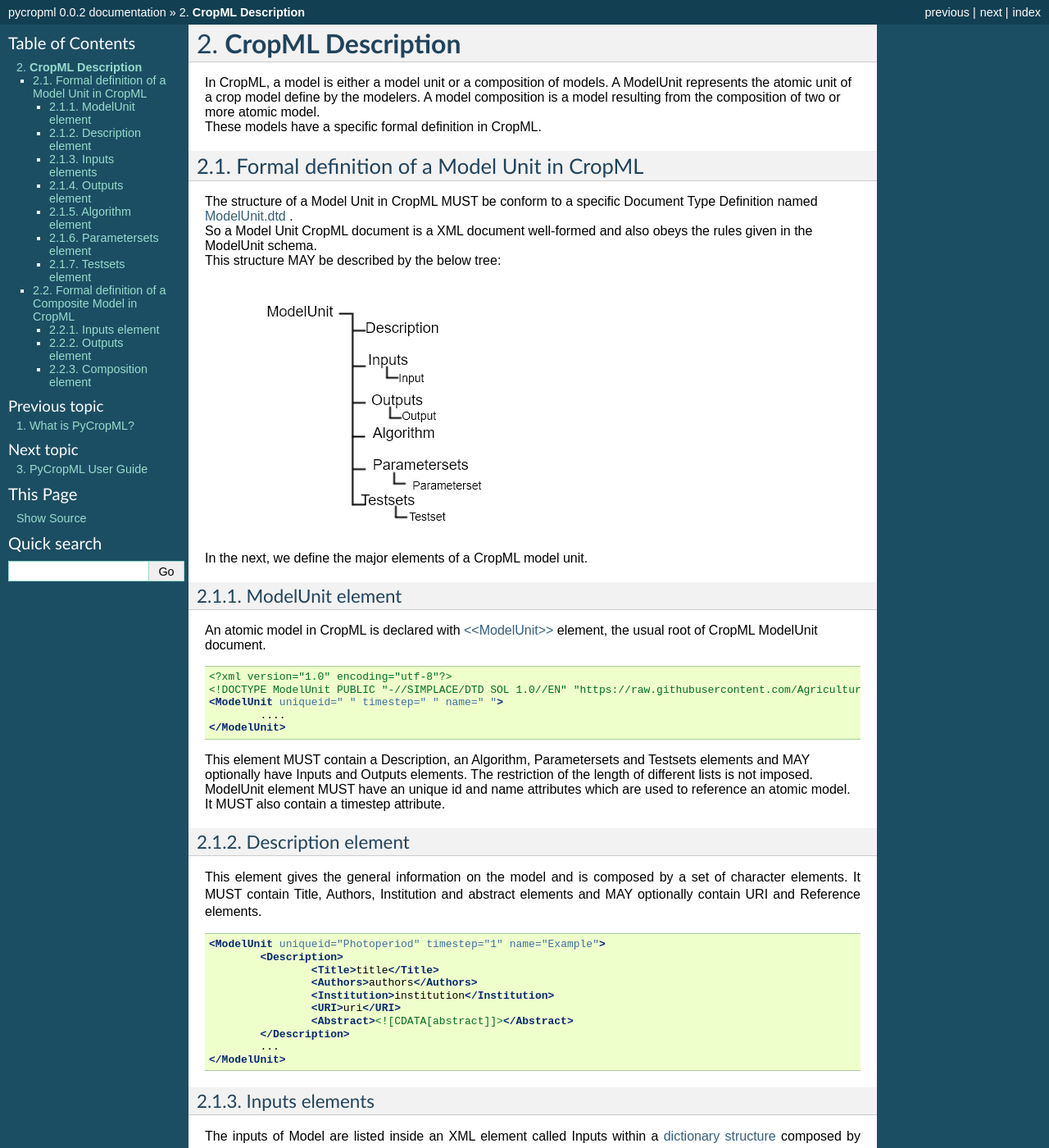
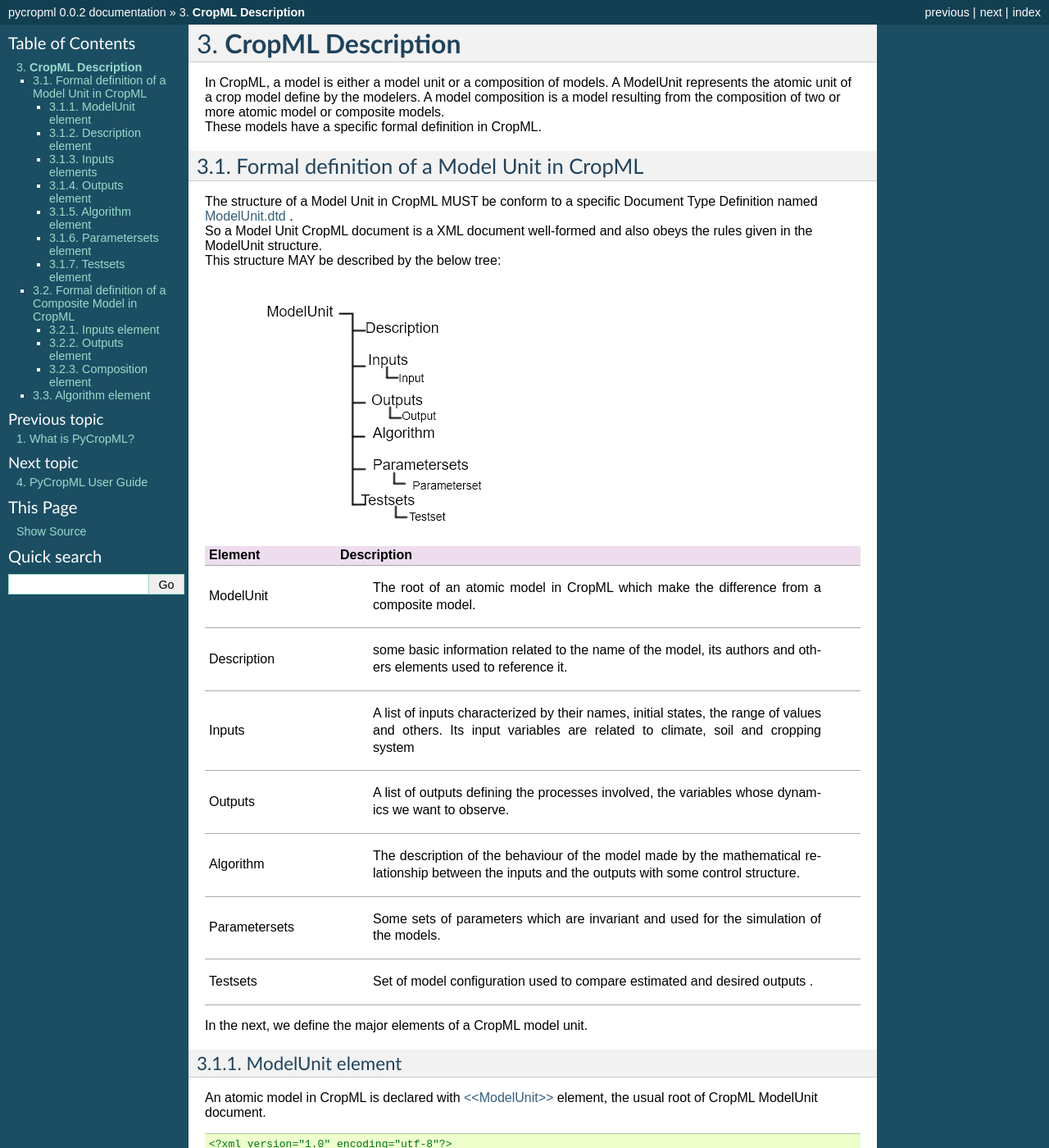
Before and after one commit to AgriculturalModelExchangeInitiative/PyCrop2ML, a Sphinx documentation site: the page built from doc/user/description.rst, in a window 1280 px wide and 1400 px high. Shown: the whole window at 82% size. Built offline with Sphinx 7.4.7, drawn with Linux system fonts in a browser that asks for light colours; pages that are not in the unit, such as notebooks, are missing from menus; some of the changed text lies outside the part shown.

Commit message:
modified documentation

```diff
--- /dev/null
+++ b/doc/model/hello.py
@@ -0,0 +1,46 @@
+# -*- coding: utf-8 -*-
+"""
+Created on Thu Apr 26 00:53:52 2018
+
+@author: midingoy
+"""
+
+
+import os
+from path import Path
+from jinja2 import Environment, FileSystemLoader
+import pycropml
+from test import test1
+from flask import Flask,  url_for
+
+#PATH = os.path.dirname(os.path.abspath("./hello.py"))
+PATH = Path.getcwd()/'doc'/'model'
+TEMPLATE_ENVIRONMENT = Environment(
+    autoescape=False,
+    loader=FileSystemLoader(os.path.join(PATH, 'templates')),
+    trim_blocks=False)
+
+def render_template(template_filename, context):
+    return TEMPLATE_ENVIRONMENT.get_template(template_filename).render(context)
+
+
+def create_index_html():
+    fname = "output.html"
+    models = test1.example()
+    #z = url_for('static', filename='mon_style.css')
+
+    context = {
+        'titre' : "MODELS",
+		'mots' : models,
+
+    }
+    #
+    with open(fname, 'w') as f:
+        html = render_template('accueil.html', context)
+        f.write(html.encode('utf-8'))
+
+def main():
+    create_index_html()
+
+if __name__ == "__main__":
+    main()
--- /dev/null
+++ b/doc/user/Publication.rst
@@ -0,0 +1,3 @@
+============
+**Usecases**
+============
--- a/doc/user/description.rst
+++ b/doc/user/description.rst
@@ -1,22 +1,34 @@
 **CropML Description**
 ======================
 | In CropML, a model is either a model unit or a composition of models. A ModelUnit  represents the atomic unit of a crop model define by the
-	modelers. A model composition  is a model resulting from the composition of two or more atomic model.
+	modelers. A model composition  is a model resulting from the composition of two or more atomic model or composite models.
 | These models have a specific formal definition in CropML.
 
 Formal definition of a Model Unit in CropML
 -------------------------------------------
 | The structure of a Model Unit in CropML MUST be conform to a specific Document Type Definition
 	named `ModelUnit.dtd <https://github.com/AgriculturalModelExchangeInitiative/PyCropML/blob/version2/test/data/ModelUnit.dtd>`_ .
-| So a Model Unit CropML document is a XML document well-formed and also obeys the rules given in the ModelUnit schema.
+| So a Model Unit CropML document is a XML document well-formed and also obeys the rules given in the ModelUnit structure.
 | This structure MAY be described by the below tree:
 
 .. image:: images/modelunit.png
 
+.. csv-table::
+   :header: "Element", "Description"
+   :widths: 25, 100
+
+   "ModelUnit", " The root of an atomic model in CropML which make the difference from a composite model."
+   "Description", " some basic information related to the name of the model, its authors and others elements used to reference it."
+   "Inputs", " A list of inputs characterized by their names, initial states, the range of values and others. Its input variables are related to climate, soil and cropping system"
+   "Outputs", " A list of outputs defining the processes involved, the variables whose dynamics we want to observe."
+   "Algorithm", " The description of the behaviour of the model made by the mathematical relationship between the inputs and the outputs with some control structure."
+   "Parametersets", " Some sets of parameters which are invariant and used for the simulation of the models."
+   "Testsets", " Set of model configuration used to compare estimated and desired outputs  ."
+
 | In the next, we define the major elements of a CropML model unit.
 
 ModelUnit element
-^^^^^^^^^^^^^^^^^^
+^^^^^^^^^^^^^^^^^
 | An atomic model in CropML is declared with `<<ModelUnit>> <https://github.com/AgriculturalModelExchangeInitiative/PyCropML/blob/master/src/pycropml/modelunit.py>`_ element,
 	the usual root of CropML ModelUnit document.
 
@@ -24,13 +36,14 @@
 
 		<?xml version="1.0" encoding="utf-8"?>
 		<!DOCTYPE ModelUnit PUBLIC "-//SIMPLACE/DTD SOL 1.0//EN" "https://raw.githubusercontent.com/AgriculturalModelExchangeInitiative/xml_representation/master/ModelUnit.dtd">
-		<ModelUnit uniqueid=" " timestep=" " name=" ">
+		<ModelUnit modelid=" " timestep=" " name=" " version="">
 			....
 		</ModelUnit>
 
 | This element MUST contain a Description, an Algorithm, Parametersets and Testsets elements and
 	MAY optionally have Inputs and Outputs elements. The restriction of the length of different lists is not imposed.
-| ModelUnit element MUST have an unique id and name attributes which are used to reference an atomic model. It MUST also contain a timestep attribute.
+| ModelUnit element MUST have an modelid and name attributes which are used to reference an atomic model. It MUST also contain a timestep attribute to define the temporality of the model and
+   a version attribute for each version of the model.
 
 Description element
 ^^^^^^^^^^^^^^^^^^^
@@ -39,7 +52,7 @@
 
 .. code-block:: xml
 
-		<ModelUnit uniqueid="Photoperiod" timestep="1" name="Example">
+		<ModelUnit modelid=" " timestep=" " name=" " version =" ">
 			<Description>
 				<Title>title</Title>
 				<Authors>authors</Authors>
@@ -53,10 +66,20 @@
 Inputs elements
 ^^^^^^^^^^^^^^^
 The inputs of Model are listed inside an XML element called Inputs within a `dictionary structure  <https://github.com/AgriculturalModelExchangeInitiative/PyCropML/blob/version2/src/pycropml/inout.py>`_
-composed by their attributes which declarations are optional(default, max, min, parametertype, variabletype and URI) or required(name, datatype, description, inputtype,
-unit ) and their corresponding value. *Inputs* element MUST contain one or more *input* elements.
+composed by their attributes which declarations are optional(default, max, min, parametercategory, variablecategory and uri) or required(name, datatype, description, inputtype,
+unit ) and their corresponding value. *Inputs* element MUST contain one or more *Input* elements.
 
 .. code-block:: xml
+
+      <ModelUnit modelid=" " timestep=" " name=" " version =" ">
+         ...
+         <Inputs>
+            <Input name=" " description=" " parametercategory=" " datatype=" " min=" " max=" " default=" " unit=" " uri="" inputtype=" "/>
+            <Input name=" " description=" " parametercategory=" " datatype=" " min=" " max=" " default=" " unit=" " uri=" " inputtype=" "/>
+            ...
+         </Inputs>
+         ...
+      </ModelUnit>
 
 * The required *datatype* attribute is the type of input value specified in *default* (the default value in the input), *min* (the minimum value in the input) and *max* (the maximum value in the input). It MAY be one type of the set of types used in the existing crop modeling platform.
 
@@ -77,7 +100,19 @@
 
 *	 and their corresponding value
 
-*Outputs* MUST contain zero or more output element.
+*Outputs* MUST contain zero or more output elements.
+
+.. code-block:: xml
+
+      <ModelUnit modelid=" " timestep=" " name=" " version =" ">
+         ...
+         <Outputs>
+            <Output name=" " description=" " datatype=" " min=" " max=" "  unit=" " uri=" "/>
+            <Output name=" " description=" " datatype=" " min=" " max=" "  unit=" " uri=" "/>
+            ...
+         </Outputs>
+         ...
+      </ModelUnit>
 
 | The definition of different attributes is same as Input's attributes.
 
@@ -88,6 +123,17 @@
 | It consists of a set of mathematical equations (relation between inputs), loops and conditional instructions
 	which are well structured in a specific *language*, the algorithm's attribute.
 
+.. code-block:: xml
+
+      <ModelUnit modelid=" " timestep=" " name=" " version =" ">
+         ...
+         <Algorithm language =""><![CDATA[
+            ...
+            ]]>
+         </Algorithm>
+         ...
+      </ModelUnit>
+
 Parametersets element
 ^^^^^^^^^^^^^^^^^^^^^
 | *Parametersets* element contains one or more *Parameterset* elements that define the different ways of setting the model.
@@ -95,6 +141,22 @@
 
 | The different parameterset MUST contain a list of Param elements that show in attribute the name of the parameter (an input
 	which inputtype equals *parameter*) and the fixed value of this one.
+
+.. code-block:: xml
+
+     <ModelUnit modelid=" " timestep=" " name=" " version =" ">
+         ...
+         <Parametersets>
+            <Parameterset name="" description="" uri = ""/>
+            <Parameterset name="" description="" >
+               <Param name="">value</Param>
+               <Param name="">value</Param>
+               ...
+            </Parameterset>
+            ...
+         ...
+      </ModelUnit>
+
 
 Testsets element
 ^^^^^^^^^^^^^^^^
@@ -107,16 +169,48 @@
 | The different Testset MUST contain a list of InputValue and OutputValue elements corresponding respectively to the values
 	of inputs used in the run and the values of Outputs that will be asserted.
 
+.. code-block:: xml
+
+      <ModelUnit modelid=" " timestep=" " name=" " version =" ">
+         ...
+         <Testsets>
+            <Testset name="" parameterset = "" description="" uri = ""/>
+            <Testset name="" parameterset = "" description="" >
+               <Test name="">
+                  <InputValue name="">value</InputValue>
+                  ...
+                  <OutputValue name="" precision ="">value</OutputValue>
+                  ...
+               </Test>
+               ...
+            </Testset>
+            ...
+        </Testsets>
+        ...
+      </ModelUnit>
+
 Formal definition of a Composite Model in CropML
---------------------------------------------------
-| A Composite Model CropML is an assembly of processes which are described by a set of model units or a composite model.
-Given a composite model is a model, this one has also inputs, outputs and internal state which describe the orchestration of different
-independent models composed.
+------------------------------------------------
+| A Composite Model CropML is an assembly of processes which are described by a set of model units or a composition of models.
+   Given a composite model is a model, this one has also inputs, outputs and internal state which describe the orchestration of different
+   independent models composed.
 
-| The structure of a Composite Model in CropML MUST be conform to a specific Document Type Definition
+| The structure of a Composite Model in CropML MUST conform to a specific Document Type Definition
 	named `ModelComposition.dtd <https://github.com/AgriculturalModelExchangeInitiative/PyCropML/blob/version2/test/data/ModelComposition.dtd>`_ .
 
+| The composition is represented as a directed port graph of models:
+
+    | Vertices are the different models that form the composition.
+    | Ports are the inputs and outputs of each model.
+    | Edges are directed and connect one output port to an input port of another model.
+
 | It contains in addition to all Elements of a model unit a Composition Element for the composition of models.
+| This structure MAY be described by the below tree:
+
+.. image:: images/modelcomposition.png
+
+| In the next, we define the major elements of a CropML model unit.
+
 
 Inputs element
 ^^^^^^^^^^^^^^
@@ -126,8 +220,18 @@
 
 Outputs element
 ^^^^^^^^^^^^^^^
+It MUST contain one or more *output* element which provide a set of independent models outputs or a result of a combination of models .
+
 Composition element
 ^^^^^^^^^^^^^^^^^^^
 It's a list of *models* elements which contains a list of *links* elements.
 Link provides the mechanism for mapping inputs declared within one modelUnit to output in another modelUnit,
 allowing information to be exchanged between the various atomic models in the composite model.
+
+Algorithm element
+-----------------
+The implementation differs from the platform:
+
+	* Discrete Events Models and Formalisms (RECORD)
+	* Actor model framework (OpenAlea)
+	* A sequence of algorithmic instructions witch implement the control flow (BIOMA)
--- a/doc/user/manual.rst
+++ b/doc/user/manual.rst
@@ -10,11 +10,6 @@
 
 .. note:: The following examples assume you have installed the packages and setup your python path correctly.
 
-
-Overview
-========
-
-.. include:: overview.txt
 
 Installation
 ============
```
Also changed, not shown: doc/conf.py (+6 -1 lines), doc/user/overview.rst (+27 -10 lines), doc/images/modelcomposition.PNG (added), doc/user/images/modelcomposition.PNG (added).
